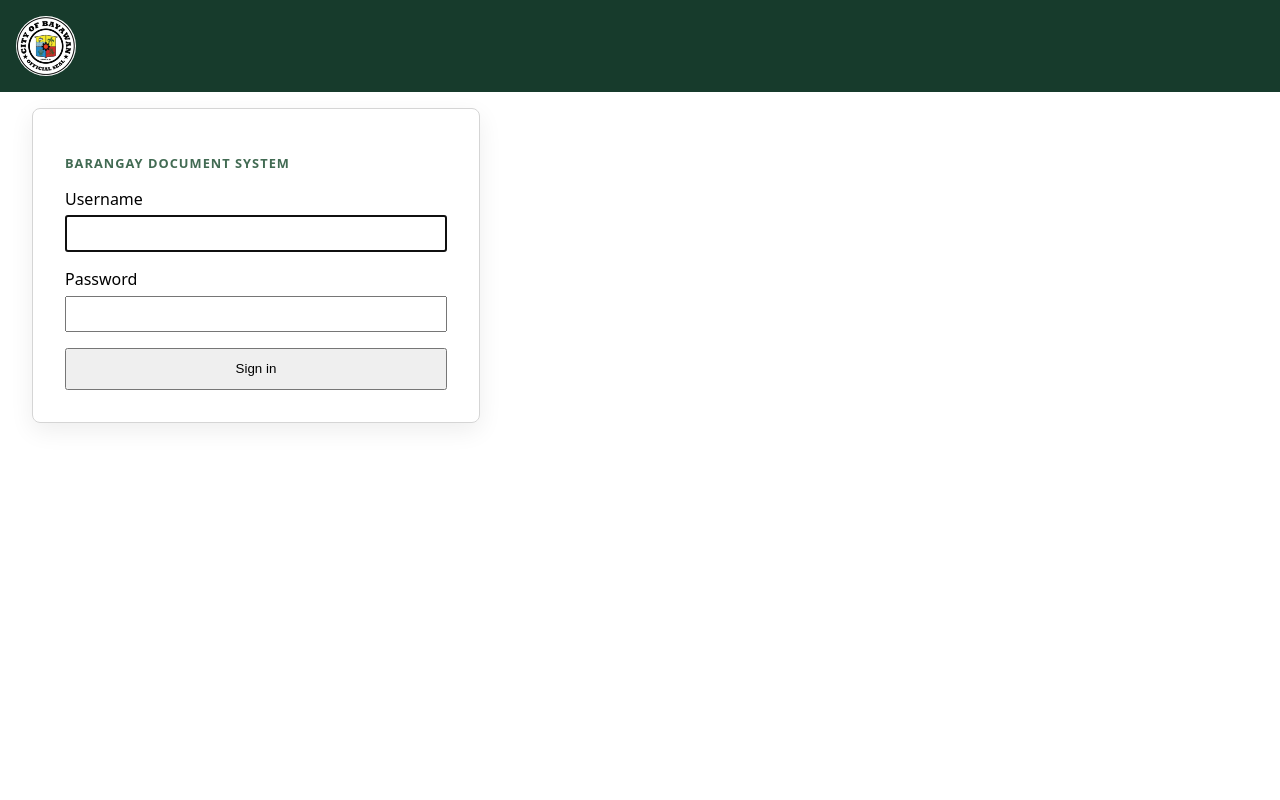
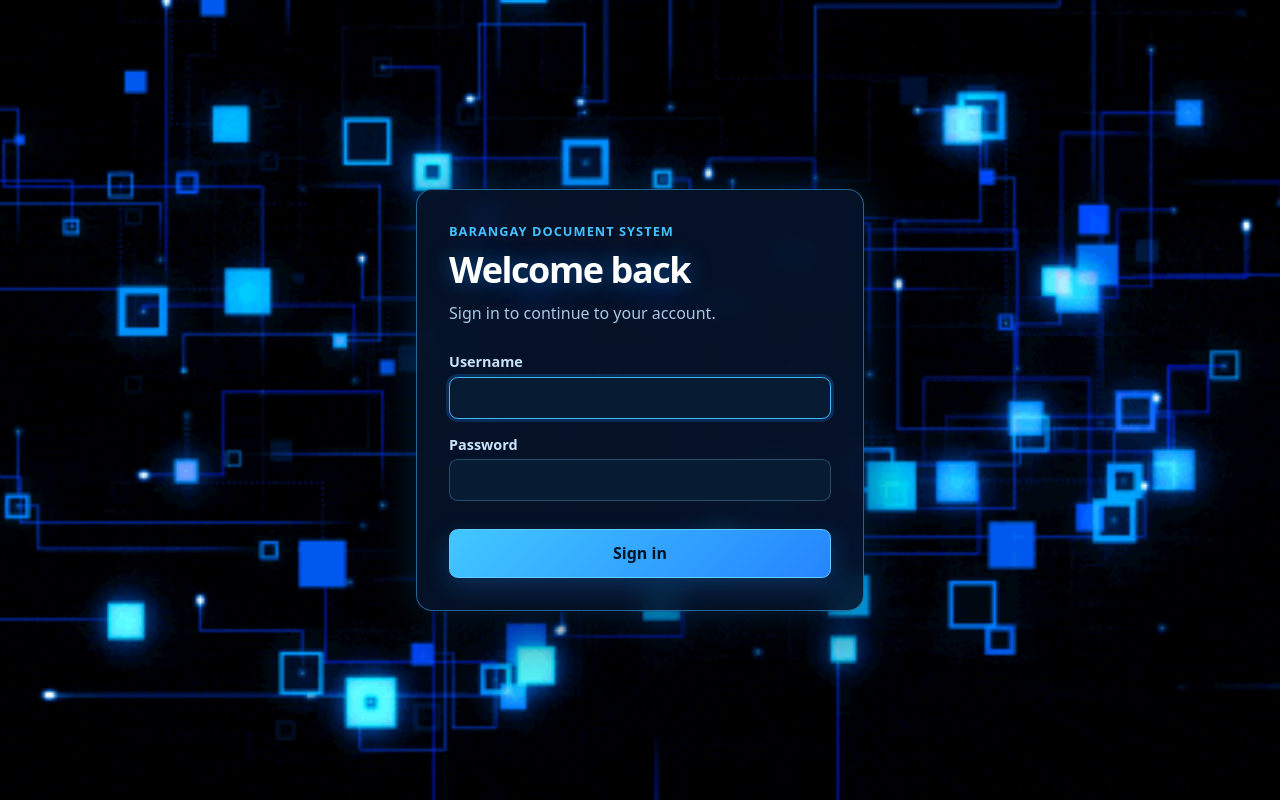
Before and after one commit to Guevarra-Alpie01/Brgy.-Bugay-System, a Django app: page /accounts/login/ in a window 1280 px wide. Run offline with Django 5.2, Linux system fonts and the light colour scheme.

Commit message:
added design on login

```diff
--- a/static/css/app.css
+++ b/static/css/app.css
@@ -281,8 +281,11 @@ main {
 
 .document-list {
     display: grid;
-    grid-template-columns: repeat(auto-fit, minmax(16rem, 1fr));
-    gap: 1rem;
+    grid-template-columns: repeat(auto-fit, minmax(min(100%, 13rem), 1fr));
+    gap: 0.25rem;
+    padding: 0.5rem;
+    border: 1px solid #d5d5d5;
+    border-radius: 0.5rem;
 }
 
 .document-card,
@@ -292,11 +295,13 @@ main {
 }
 
 .document-card {
-    border-radius: 0.4rem;
+    padding: 0.65rem 0.75rem;
+    border: 0;
 }
 
 .document-card h2 {
-    margin-top: 0;
+    margin: 0;
+    font-size: 1rem;
 }
 
 .document-card h2 a {
@@ -478,18 +483,27 @@ form select {
     width: 100%;
     margin: 0 auto;
     padding: 2rem;
-    border: 1px solid #d5d5d5;
-    border-radius: 0.5rem;
-    box-shadow: 0 0.5rem 1.5rem #00000012;
+    border: 1px solid #42b9ff80;
+    border-radius: 1rem;
+    color: #eaf7ff;
+    background: #061329e8;
+    box-shadow: 0 0 2.5rem #008cff38, 0 1.5rem 4rem #00000080;
+    backdrop-filter: blur(12px);
 }
 
 .login-page {
     min-height: 100vh;
     display: flex;
     flex-direction: column;
+    background: #07111f url("../img/background_design.gif") center / cover fixed no-repeat;
+}
+
+.login-page .navbar {
+    display: none;
 }
 
 .login-page .layout {
+    display: flex;
     flex: 1;
     align-items: center;
     justify-content: center;
@@ -501,19 +515,80 @@ form select {
 }
 
 .login-panel h1 {
-    margin-bottom: 0.5rem;
+    margin: 0.35rem 0 0.5rem;
+    color: #fff;
+    font-size: clamp(1.8rem, 5vw, 2.25rem);
+    letter-spacing: -0.04em;
+    text-shadow: 0 0 1.25rem #168fff80;
+}
+
+.login-intro {
+    margin: 0 0 1.75rem;
+    color: #a9c7e4;
 }
 
 .login-eyebrow {
-    color: #426b53;
+    margin: 0;
+    color: #45c1ff;
     font-size: 0.8rem;
     font-weight: 700;
     letter-spacing: 0.08em;
 }
 
+.login-panel form {
+    max-width: none;
+}
+
+.login-panel form p {
+    margin: 1rem 0;
+}
+
+.login-panel label {
+    color: #c9e4fa;
+    font-size: 0.9rem;
+    font-weight: 600;
+}
+
+.login-panel input {
+    width: 100%;
+    border: 1px solid #5794c466;
+    border-radius: 0.55rem;
+    color: #f2f9ff;
+    background: #071b32;
+    font: inherit;
+    transition: border-color 150ms ease, box-shadow 150ms ease;
+}
+
+.login-panel input:focus {
+    border-color: #42b9ff;
+    outline: none;
+    box-shadow: 0 0 0 3px #168fff38;
+}
+
 .login-panel form button {
     width: 100%;
-    padding: 0.7rem;
+    margin-top: 0.75rem;
+    padding: 0.8rem;
+    border: 1px solid #60ceff;
+    border-radius: 0.55rem;
+    color: #041427;
+    background: linear-gradient(135deg, #42c7ff, #2585ff);
+    font: inherit;
+    font-weight: 750;
+    cursor: pointer;
+    box-shadow: 0 0.5rem 1.5rem #168fff40;
+    transition: filter 150ms ease, box-shadow 150ms ease;
+}
+
+.login-panel form button:hover,
+.login-panel form button:focus-visible {
+    filter: brightness(1.12);
+    box-shadow: 0 0.6rem 1.75rem #168fff70;
+}
+
+.login-panel form button:focus-visible {
+    outline: 2px solid #b6eaff;
+    outline-offset: 3px;
 }
 
 .form-error {
--- a/templates/document_uploads/category_files.html
+++ b/templates/document_uploads/category_files.html
@@ -6,6 +6,7 @@
 <p class="office-help">
     Select a file to open it with its associated viewer or Microsoft Office app.
 </p>
+{% if document_rows %}
 <div class="document-toolbar">
     <label for="document-search">Search filenames</label>
     <input id="document-search" type="search" placeholder="Search this category">
@@ -17,7 +18,6 @@
         <option value="other">Other</option>
     </select>
 </div>
-{% if document_rows %}
 <ul class="category-file-list">
     {% for row in document_rows %}
     <li class="document-file-card"
@@ -38,7 +38,9 @@
     {% endfor %}
 </ul>
 {% else %}
-<p>No files have been uploaded to this classification yet.</p>
+<p class="empty-files-toast" role="status" aria-live="polite">
+    No files have been uploaded to this classification yet.
+</p>
 {% endif %}
 <p id="no-document-results" hidden>No matching files in this category.</p>
 {% endblock %}
--- a/templates/home.html
+++ b/templates/home.html
@@ -108,7 +108,6 @@
             <a href="{% url 'document_uploads:category' category %}">{{ name }}</a>
             {% endif %}
         </h2>
-        <p>{{ category_documents|length }} uploaded file{{ category_documents|length|pluralize }}</p>
     </article>
     {% endfor %}
 </div>
--- a/templates/registration/login.html
+++ b/templates/registration/login.html
@@ -4,6 +4,8 @@
 {% block content %}
 <section class="login-panel">
     <p class="login-eyebrow">BARANGAY DOCUMENT SYSTEM</p>
+    <h1>Welcome back</h1>
+    <p class="login-intro">Sign in to continue to your account.</p>
     {% if form.errors %}
     <p class="form-error" role="alert">The username or password you entered is incorrect. Please try again.</p>
     {% endif %}
```
Also changed, not shown: static/img/background_design.gif (added).
